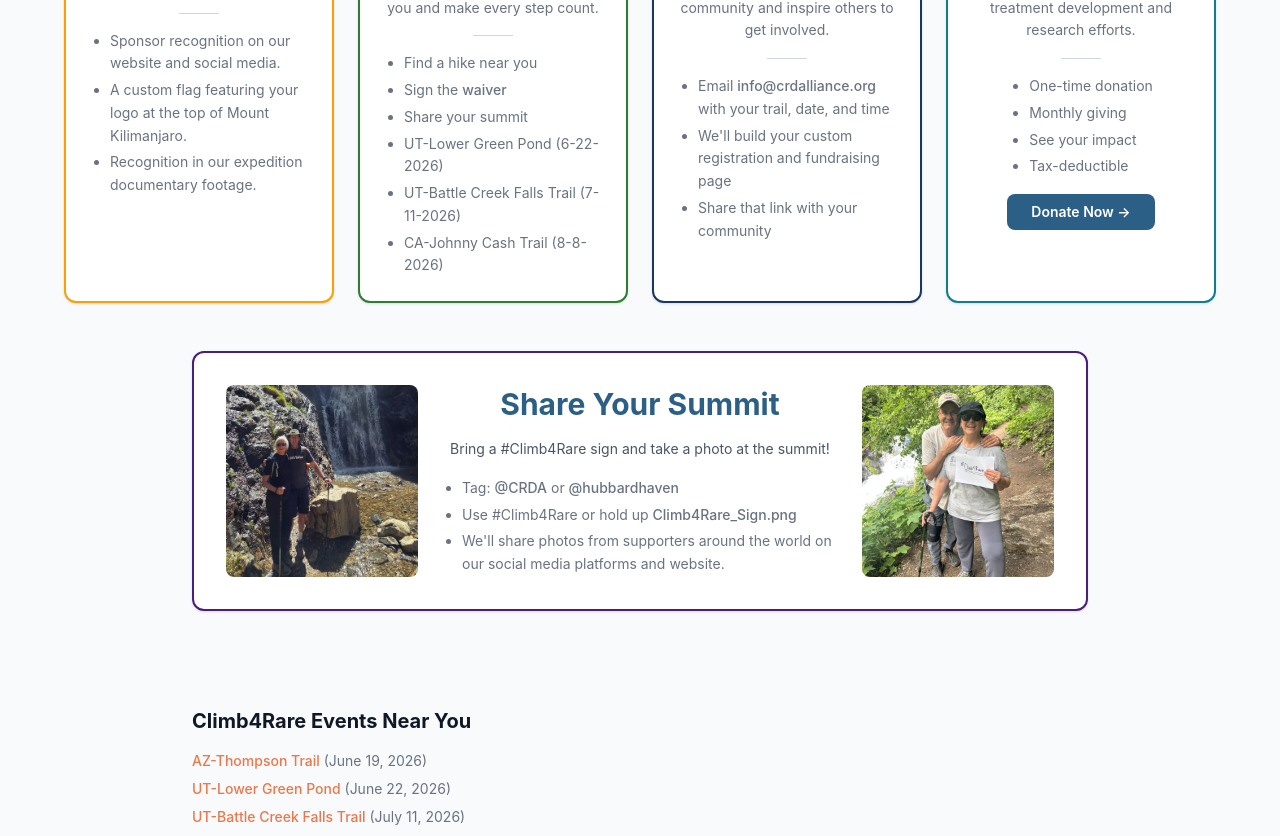
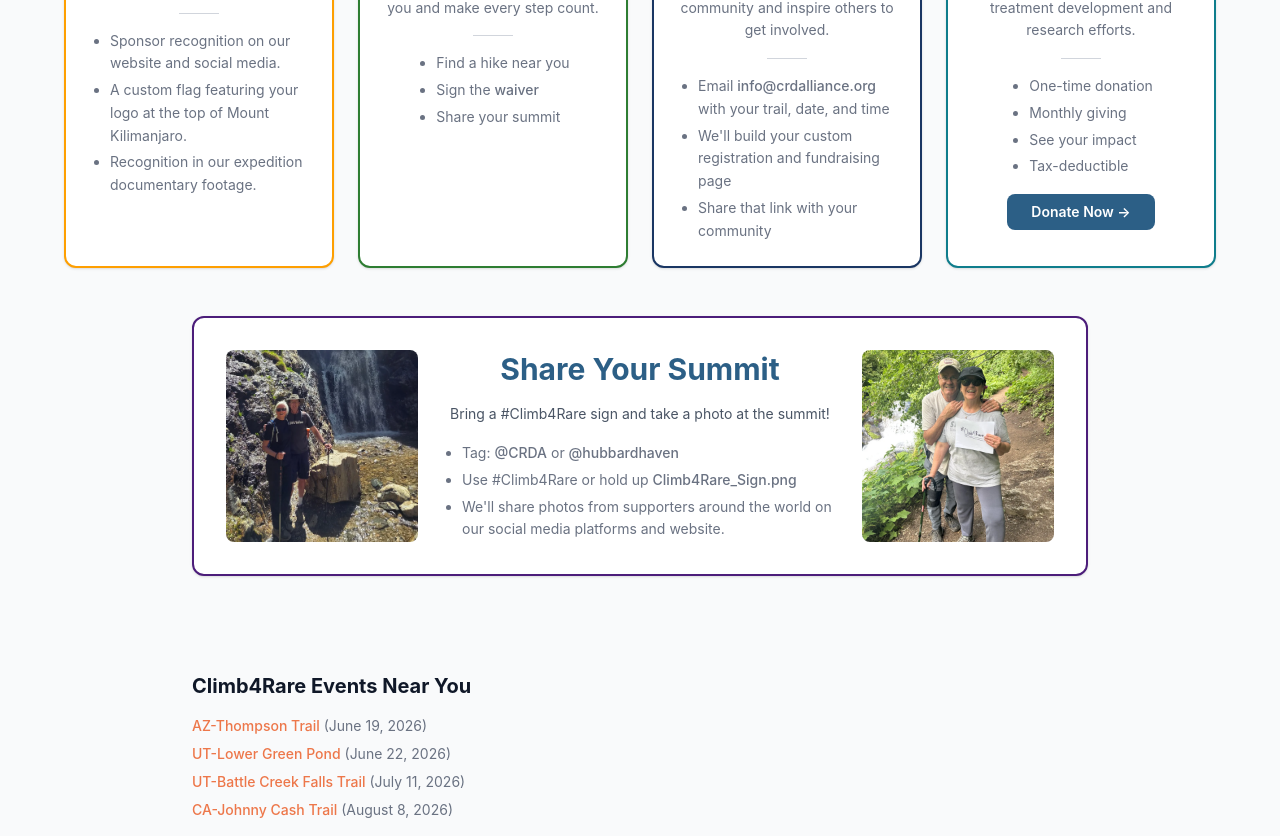
Before and after one commit to inwang123/rarediseaseweb, a React (Vite) app: page /climb4rare in a window 1280 px wide. Shown: the part 1474-2310 px from the top of the page. Built offline with nearby package versions, Linux system fonts and the light colour scheme.

Commit message:
Reverted changes

```diff
--- a/src/pages/Climb4Rare.jsx
+++ b/src/pages/Climb4Rare.jsx
@@ -50,9 +50,6 @@ const involvementCards = [
       "Find a hike near you",
       "Sign the [waiver](https://thelostenzymeproject.org/wp-content/uploads/2026/06/CLIMB4RARE-Waiver.pdf)",
       "Share your summit",
-      "UT-Lower Green Pond (6-22-2026)",
-      "UT-Battle Creek Falls Trail (7-11-2026)",
-      "CA-Johnny Cash Trail (8-8-2026)",
     ],
   },
   {
```
